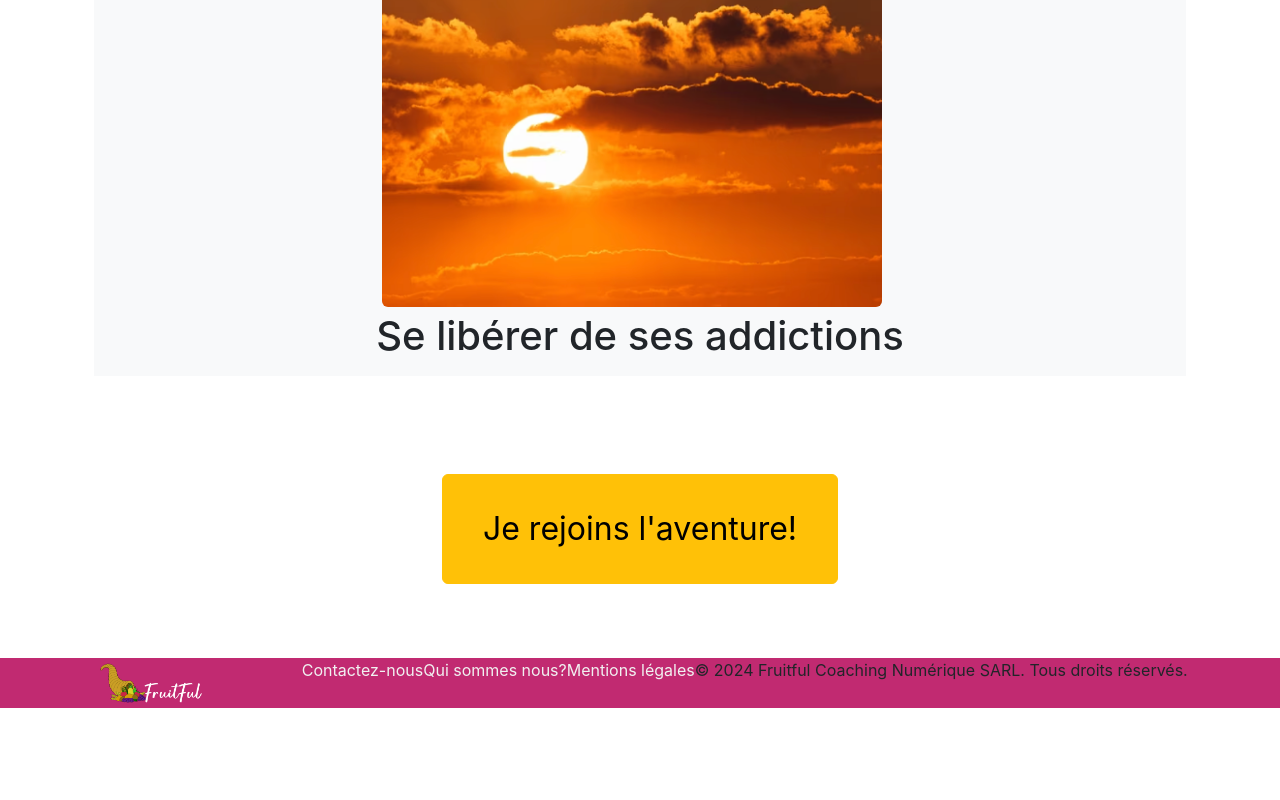
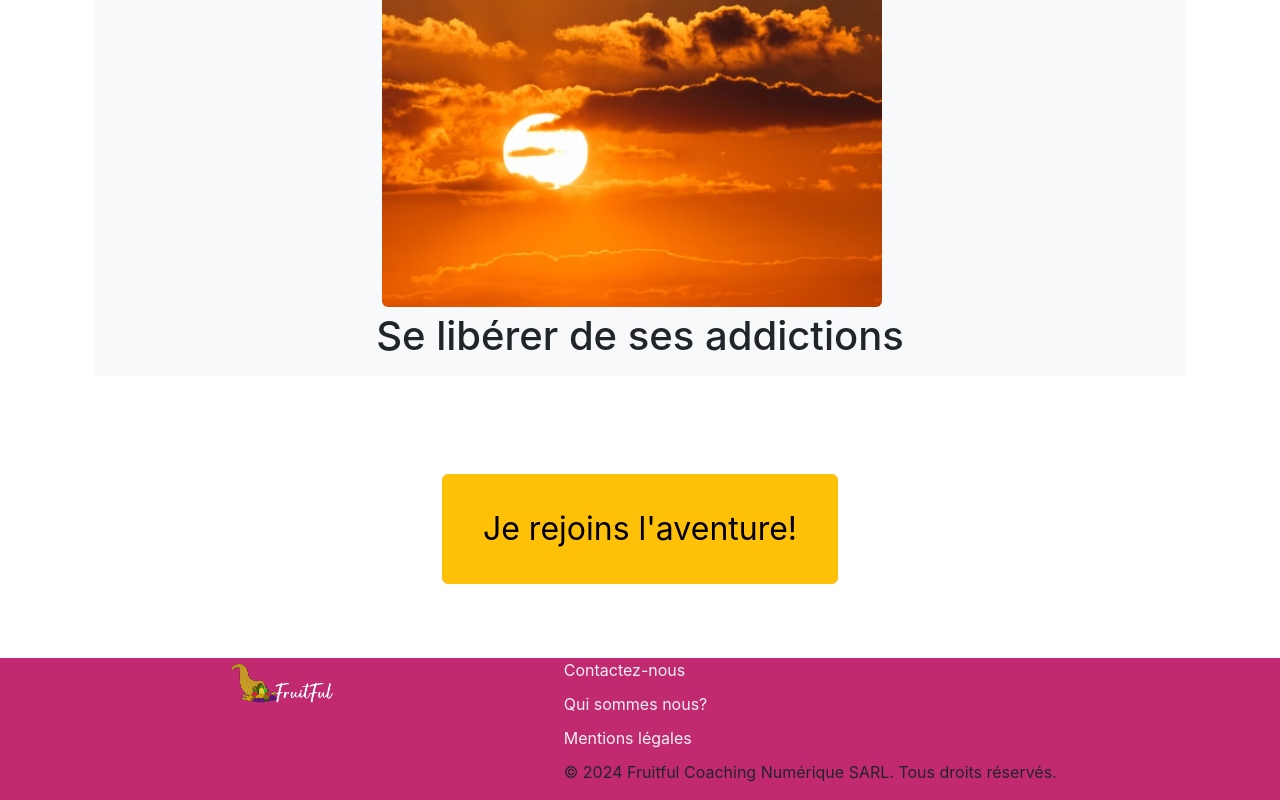
Before and after one commit to RomainVReco/fruitful-app, a React (Create React App) app: page / in a window 1280 px wide. Shown: the part 1962-2762 px from the top of the page. Before the commit the page ends 2670 px from the top, so only its background shows below. Built offline with nearby package versions, Linux system fonts and the light colour scheme.

Commit message:
Passage en vertical elements du footer

```diff
--- a/src/App.css
+++ b/src/App.css
@@ -125,6 +125,15 @@ body {
 .horizontal-footer-links {
   display: flex;
   justify-content: space-around; /* ou une autre valeur selon votre préférence */
+}
+
+.vertical-footer-links {
+  display: flex;
+  flex-direction: column;
+}
+
+.vertical-footer-links .lien {
+  margin-bottom: 10px; /* Espacement entre les liens */
 }
 
 @media (max-width: 645px) {
--- a/src/components/Footer.js
+++ b/src/components/Footer.js
@@ -15,7 +15,7 @@ function Footer() {
             <img src={logoComplet} alt="logo fruitful" className="image-footer"></img>
           </Link>
         </div>
-        <div className="horizontal-footer-links">
+        <div className="vertical-footer-links">
             <Link className='lien' to="/contactezNous">Contactez-nous</Link>
             <Link className='lien' to="/PageQuiSommesNous">Qui sommes nous?</Link>
             <Link className='lien' to="/PageMentionsLegales">Mentions légales</Link>
```
